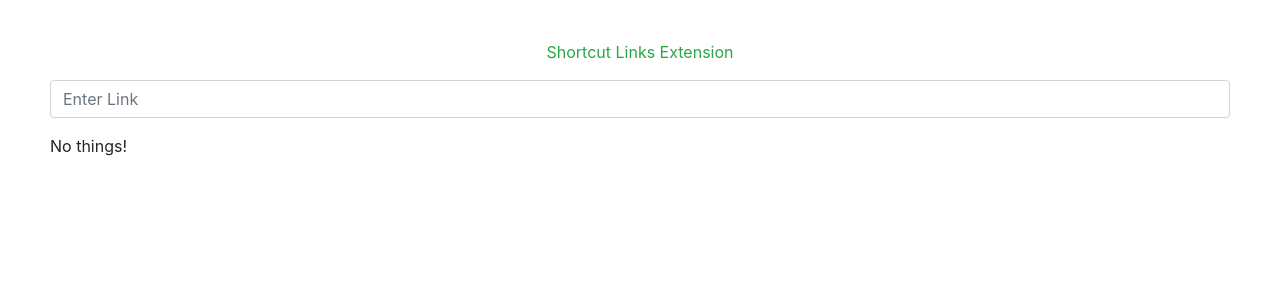
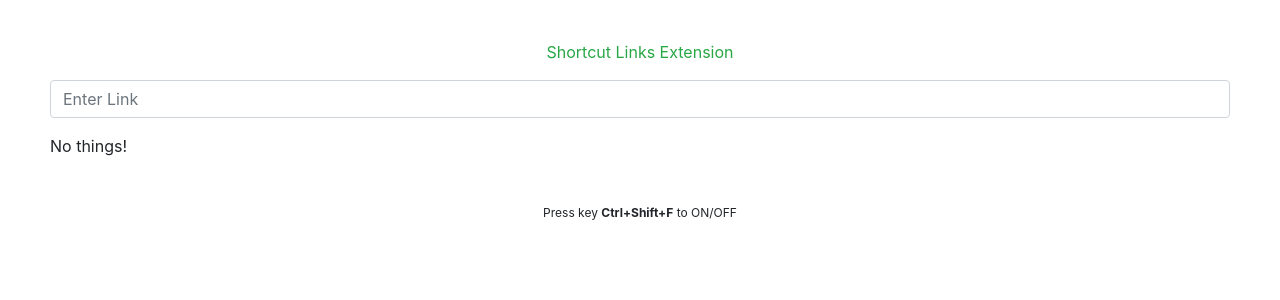
Before and after one commit to trgianghuynh1808/shortcut-links-reacthook-extension, a React (Create React App) app in the folder extension/: page / in a window 1280 px wide. Shown: the top 300 px of the page. Built offline with nearby package versions, Linux system fonts and the light colour scheme.

Commit message:
chore : add "how to use"

```diff
--- a/extension/src/components/ShortCutComponent.js
+++ b/extension/src/components/ShortCutComponent.js
@@ -67,6 +67,10 @@ const ShortCutComponent = () => {
           </ul>
         </div>
       </div>
+      <div className="text-center font-12">
+        Press key <span className="font-weight-bold">Ctrl+Shift+F</span> to
+        ON/OFF
+      </div>
 
       <style jsx="true">{`
         .short-cut-wrp {
--- a/extension/src/index.css
+++ b/extension/src/index.css
@@ -18,3 +18,7 @@ code {
 .cursor-pointer {
   cursor: pointer;
 }
+
+.font-12 {
+  font-size: 12px;
+}
```
Also changed, not shown: extension/public/manifest.json.
